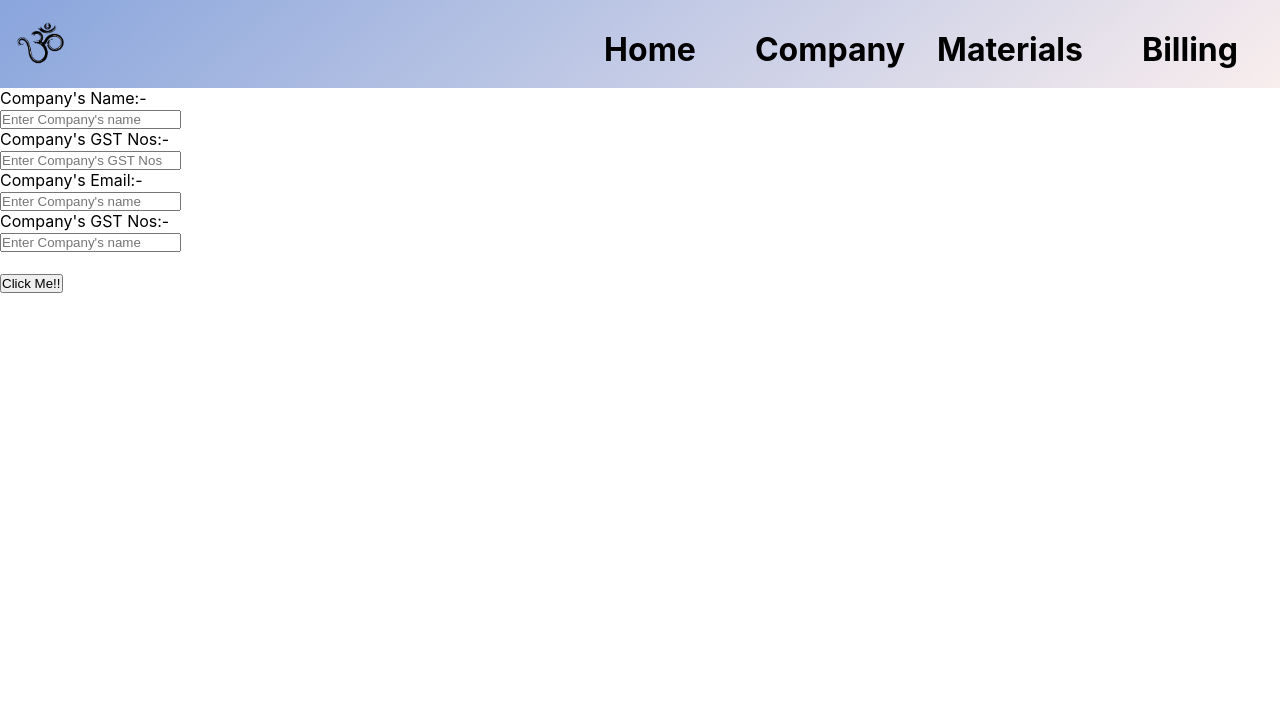
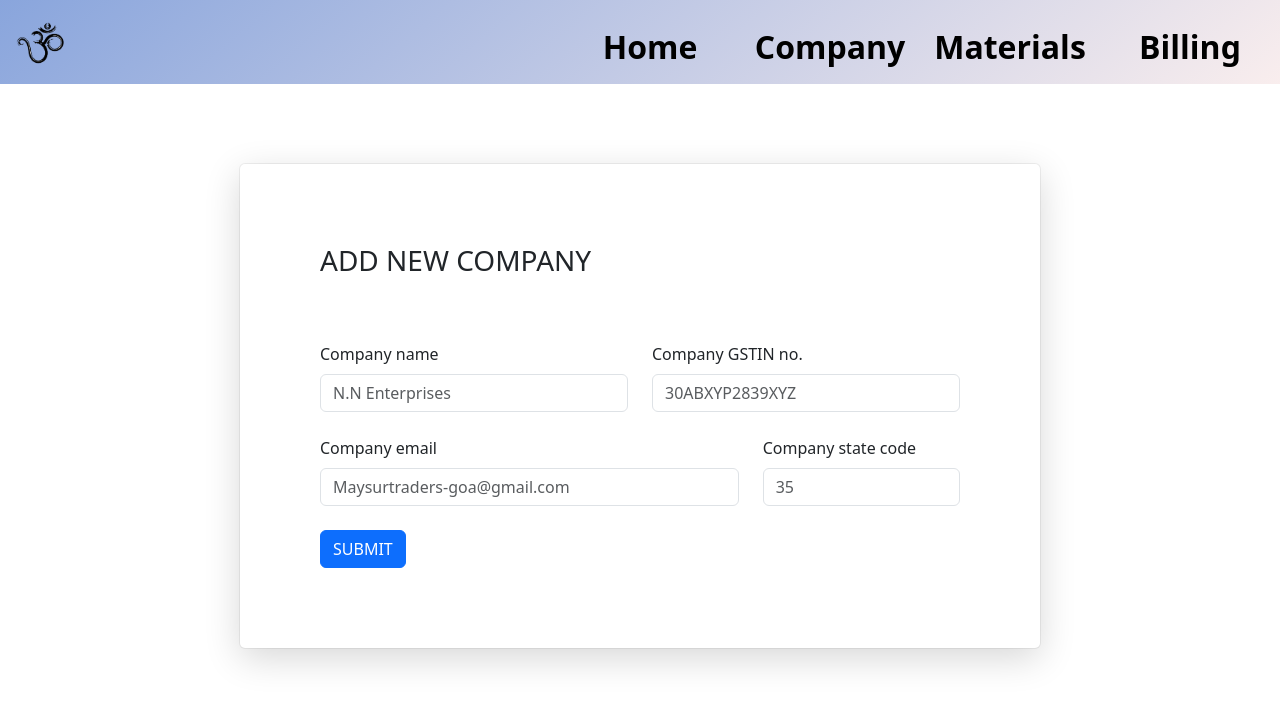
Before and after one commit to Imemyslf/N.N-Enterprise, a React (Create React App) app in the folder Invoice-App/billings/: page /company in a window 1280 px wide. Shown: the top 706 px of the page. Built offline with nearby package versions, Linux system fonts and the light colour scheme.

Commit message:
Created new-company form

```diff
--- a/Invoice-App/billings/package.json
+++ b/Invoice-App/billings/package.json
@@ -6,7 +6,9 @@
     "@testing-library/jest-dom": "^5.17.0",
     "@testing-library/react": "^13.4.0",
     "@testing-library/user-event": "^13.5.0",
+    "bootstrap": "^5.3.3",
     "react": "^18.3.1",
+    "react-bootstrap": "^2.10.4",
     "react-dom": "^18.3.1",
     "react-router-dom": "^6.26.2",
     "react-scripts": "5.0.1",
--- a/Invoice-App/billings/src/Pages/AddCompany.js
+++ b/Invoice-App/billings/src/Pages/AddCompany.js
@@ -1,60 +1,100 @@
 import { useState } from "react";
 import { Input } from "../Components/Input";
 import { Label } from "../Components/Label";
-
+import { Button, Form, Row, Col } from "react-bootstrap";
+import "../styles/Company.css";
 
 const Company = () => {
-    const [companyName,setCompanyName] = useState("");
-    const [companyGST,setCompanyGST] = useState("");
-    const [companyEmail,setCompanyEmail] = useState("");
-    const [companyStateCode,setCompanyStateCode] = useState("");
-    const [name,setName] = useState("");
-
+  const [companyName, setCompanyName] = useState("");
+  const [companyGST, setCompanyGST] = useState("");
+  const [companyEmail, setCompanyEmail] = useState("");
+  const [companyStateCode, setCompanyStateCode] = useState("");
+  const [name, setName] = useState("");
+  const [validated, setValidated] = useState(false); // validation useState. . .
 
   const displayName = (e) => {
     e.preventDefault();
-        const obj = [companyName,companyEmail,companyGST,companyStateCode]
+    const obj = [companyName, companyEmail, companyGST, companyStateCode];
     setName(obj);
+  };
+
+  /* Validation source */
+  const handleSubmit = (event) => {
+    const form = event.currentTarget;
+    if(form.checkValidity() === false) {
+      event.preventDefault();
+      event.stopPropagation();
     }
+    setValidated(true);
+  };
 
-    return(
+  return (
     <>
+      <Form className="form-container" noValidate validated={validated} onSubmit={handleSubmit}>
+        <h3 className="form-header">ADD NEW COMPANY</h3>
+        <Row className="mb-4">
+          <Form.Group as={Col} controlId="formGridCompanyName">
+            <Form.Label>Company name</Form.Label>
+            <Form.Control type="text" placeholder="N.N Enterprises" change={(e) => setCompanyName(e.target.value)} required />
+          </Form.Group>
+          <Form.Group as={Col} controlId="formGridCompanyGSTNo">
+            <Form.Label>Company GSTIN no.</Form.Label>
+            <Form.Control type="text" placeholder="30ABXYP2839XYZ" change={(e) => setCompanyGST(e.target.value)} required />
+          </Form.Group>
+        </Row>
+        <Row className="mb-4">
+          <Form.Group as={Col} controlId="formGridCompanyEmail">
+            <Form.Label>Company email</Form.Label>
+            <Form.Control type="email" placeholder="Maysurtraders-goa@gmail.com" change={(e) => setCompanyEmail(e.target.value)} required />
+          </Form.Group>
+          <Form.Group as={Col} md="4" controlId="formGridStateCode">
+            <Form.Label>Company state code</Form.Label>
+            <Form.Control type="number" placeholder="35" change={(e) => setCompanyStateCode(e.target.value)} required />
+          </Form.Group>
+        </Row>
 
-            <h1>{name}</h1>
+        <Button variant="primary" type="submit">SUBMIT</Button>
+      </Form>
+
+      {/* <h1>{name}</h1>
       <form action="">
-                    <Label name="Company's Name:-"/> <br/>
+        <Label name="Company's Name:-" /> <br />
         <Input
           type="text"
           placeholder="Enter Company's name"
-                        value = {companyName}
-                        change = {e => setCompanyName(e.target.value)}
-                    /><br/>
-                    <Label name="Company's GST Nos:-"/> <br/>
+          value={companyName}
+          change={(e) => setCompanyName(e.target.value)}
+        />
+        <br />
+        <Label name="Company's GST Nos:-" /> <br />
         <Input
           type="text"
           placeholder="Enter Company's GST Nos"
-                        value = {companyGST}
-                        change = {e => setCompanyGST(e.target.value)}
-                    /><br/>
-                    <Label name="Company's Email:-"/> <br/>
+          value={companyGST}
+          change={(e) => setCompanyGST(e.target.value)}
+        />
+        <br />
+        <Label name="Company's Email:-" /> <br />
         <Input
           type="text"
           placeholder="Enter Company's name"
-                        value = {companyEmail}
-                        change = {e => setCompanyEmail(e.target.value)}
-                    /><br/>
-                    <Label name="Company's GST Nos:-"/> <br/>
+          value={companyEmail}
+          change={(e) => setCompanyEmail(e.target.value)}
+        />
+        <br />
+        <Label name="Company's GST Nos:-" /> <br />
         <Input
           type="text"
           placeholder="Enter Company's name"
-                        value = {companyStateCode}
-                        change = {e => setCompanyStateCode(e.target.value)}
+          value={companyStateCode}
+          change={(e) => setCompanyStateCode(e.target.value)}
         />
-                    <br/><br/>
+        <br />
+        <br />
         <button onClick={displayName}>Click Me!!</button>
-                </form>
+      </form> */}
     </>
   );
-}
+};
 
 export default Company;
--- a/Invoice-App/billings/src/Pages/HomePage.js
+++ b/Invoice-App/billings/src/Pages/HomePage.js
@@ -1,11 +1,9 @@
+import "../styles/Home.css";
 
-
-
-const HomePage = () =>{
-
-    return(
-        <h1>This is Home Page </h1>
-    )
-}
+const HomePage = () => {
+  return (
+    <h1>This is the home page.</h1>
+  );
+};
 
 export default HomePage;
--- a/Invoice-App/billings/src/index.js
+++ b/Invoice-App/billings/src/index.js
@@ -3,6 +3,7 @@ import ReactDOM from 'react-dom/client';
 import './index.css';
 import App from './App';
 import reportWebVitals from './reportWebVitals';
+import 'bootstrap/dist/css/bootstrap.min.css';
 
 const root = ReactDOM.createRoot(document.getElementById('root'));
 root.render(
```
Also changed, not shown: 1 other file (tests, documents, lock files or other folders). Lines whose indentation alone changed are shown as unchanged.
